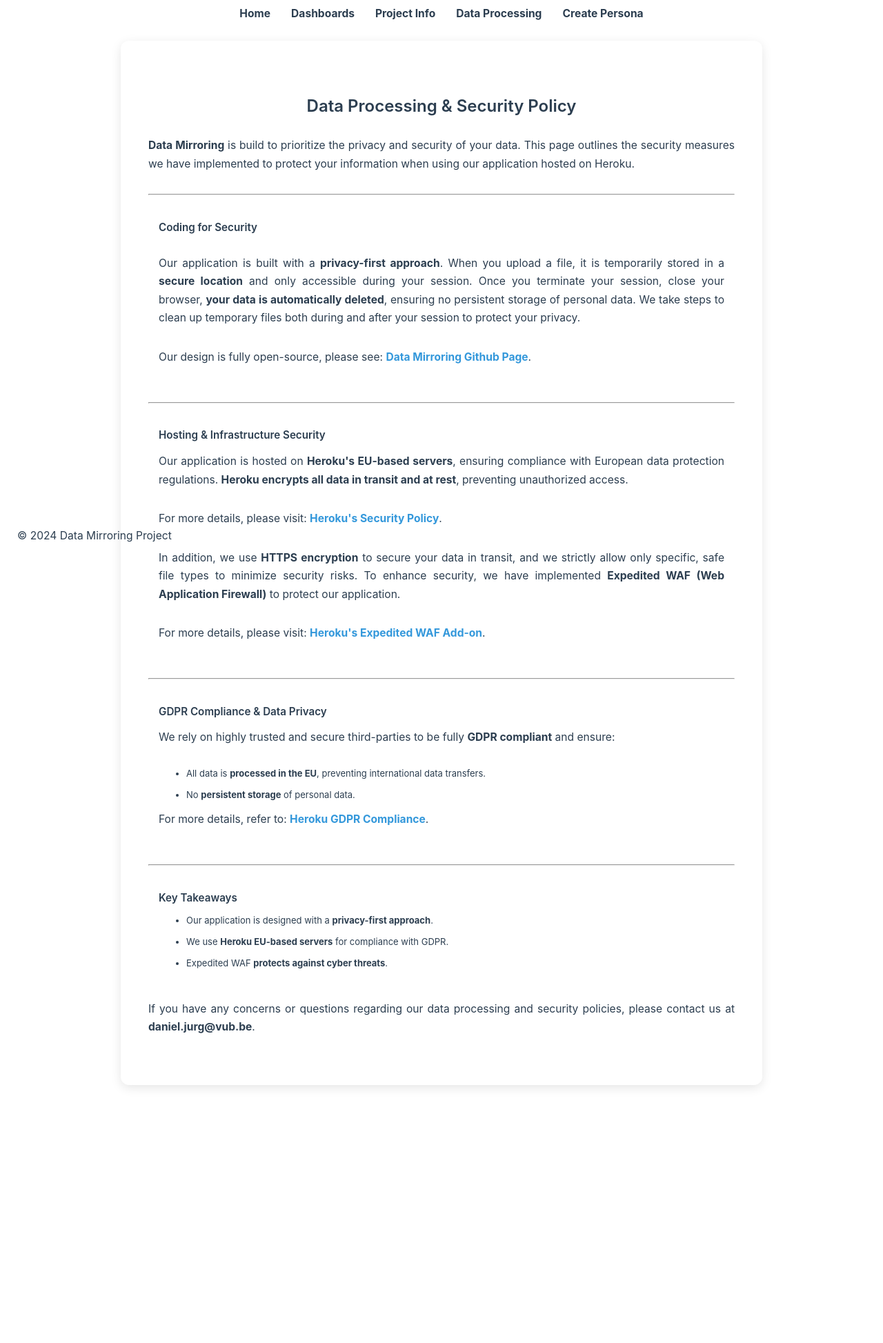
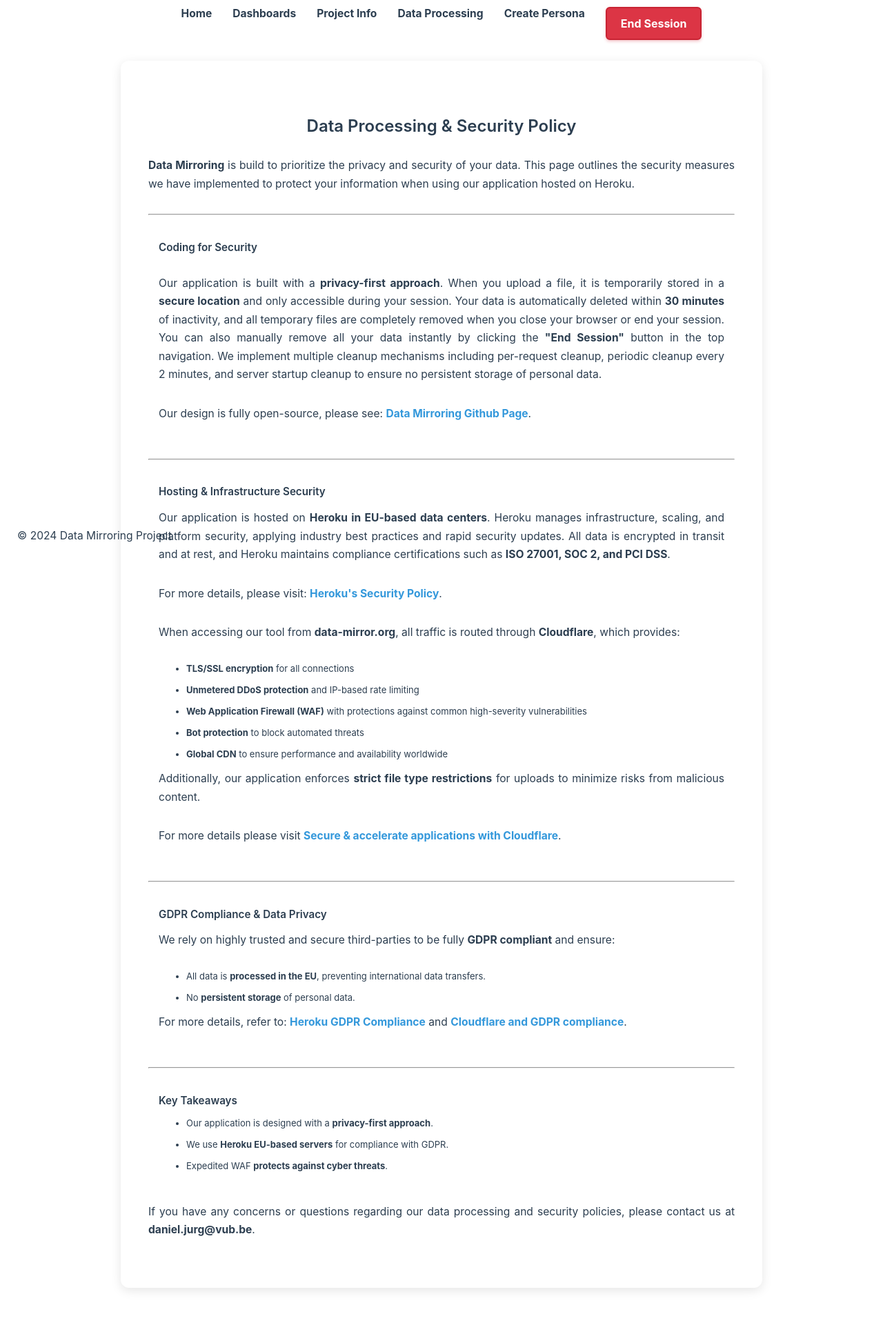
Before and after one commit to dj-urg/data-mirroring, a Flask app: page /data_processing_info in a window 1280 px wide. Shown: the whole page at 69% size. Before the commit the page ends 1577 px from the top, so only its background shows below. Run offline with Flask 3, Linux system fonts and the light colour scheme; the visitor is signed in with stand-in values (Sample User, id 1); some libraries are stand-ins or nearby versions.

Commit message:
security updates and description

```diff
--- a/src/app/routes.py
+++ b/src/app/routes.py
@@ -1,4 +1,4 @@
-from flask import Blueprint, render_template, request, send_file, current_app, session, redirect, url_for, abort, g
+from flask import Blueprint, render_template, request, send_file, current_app, session, redirect, url_for, abort, g, jsonify
 from app.utils.security import requires_authentication, enforce_https, apply_security_headers
 from app.utils.file_manager import TemporaryFileManager, get_user_temp_dir
 from app.utils.extensions import limiter
@@ -430,6 +430,51 @@ def enter_code():
 
     return render_template('enter_code.html')
 
+@routes_bp.route('/logout')
+def logout():
+    """Explicitly clear all session data and user files."""
+    try:
+        # Clear all session data
+        session.clear()
+
+        # Clean up user's temporary files immediately
+        from app.utils.file_manager import TemporaryFileManager
+        TemporaryFileManager.cleanup_temp_files()
+
+        # Remove user's temp directory completely
+        temp_dir = TemporaryFileManager.get_user_temp_dir()
+        if os.path.exists(temp_dir):
+            import shutil
+            shutil.rmtree(temp_dir, ignore_errors=True)
+            current_app.logger.info(f"User logout: completely removed temp directory {temp_dir}")
+
+        current_app.logger.info("User logged out and all data cleared")
+        return redirect(url_for('routes.enter_code'))
+
+    except Exception as e:
+        current_app.logger.error(f"Logout cleanup error: {e}")
+        # Still redirect even if cleanup fails
+        return redirect(url_for('routes.enter_code'))
+
+@routes_bp.route('/cleanup-session', methods=['POST'])
+def cleanup_session():
+    """Handle cleanup requests from client-side (browser close, etc.)."""
+    try:
+        from app.utils.file_manager import TemporaryFileManager
+
+        # Get user ID from session
+        user_id = session.get('user_id')
+        if user_id:
+            # Immediately clean up user files
+            TemporaryFileManager.cleanup_user_files_immediately(user_id)
+            current_app.logger.info(f"Client-triggered cleanup completed for user: {user_id}")
+
+        return jsonify({"status": "success", "message": "Cleanup completed"})
+
+    except Exception as e:
+        current_app.logger.error(f"Client cleanup error: {e}")
+        return jsonify({"status": "error", "message": "Cleanup failed"}), 500
+
 @routes_bp.route('/download_excel/<filename>', methods=['GET'])
 def download_excel(filename):
     """Serve the requested Excel file for download and delete it immediately after."""
--- a/src/app/static/css/style.css
+++ b/src/app/static/css/style.css
@@ -1113,3 +1113,47 @@ h1.platform-title, p.platform-description {
     line-height: 1.2; /* Adjusted line height for script font */
     letter-spacing: 0.02em; /* Slight positive tracking for script font */
 }
+
+/* ========================= */
+/* End Session Button        */
+/* ========================= */
+.end-session-btn {
+    background-color: #dc3545;
+    color: white;
+    padding: 12px 20px;
+    border-radius: 6px;
+    text-decoration: none;
+    font-weight: bold;
+    font-size: 16px;
+    box-shadow: 0 2px 4px rgba(220, 53, 69, 0.3);
+    border: 2px solid #c82333;
+    display: inline-block;
+    transition: all 0.2s ease;
+}
+
+.end-session-btn:hover {
+    background-color: #c82333;
+    transform: translateY(-1px);
+    box-shadow: 0 4px 8px rgba(220, 53, 69, 0.4);
+    color: white;
+    text-decoration: none;
+}
+
+/* ========================= */
+/* Privacy Notice            */
+/* ========================= */
+.privacy-notice {
+    text-align: center;
+    background-color: #e8f4fd;
+    border: 1px solid #bee5eb;
+    border-radius: 8px;
+    padding: 15px;
+    margin: 20px 0 0 0;
+    color: #0c5460;
+    font-size: 14px;
+}
+
+.privacy-notice a {
+    color: #0c5460;
+    text-decoration: underline;
+}
--- /dev/null
+++ b/src/app/static/js/end_session.js
@@ -0,0 +1,21 @@
+/**
+ * End Session Button Handler
+ * Handles the confirmation dialog for ending the session
+ */
+
+document.addEventListener('DOMContentLoaded', function() {
+    // Find the end session button
+    const endSessionBtn = document.querySelector('.end-session-btn');
+
+    if (endSessionBtn) {
+        endSessionBtn.addEventListener('click', function(e) {
+            // Show confirmation dialog
+            const confirmed = confirm('This will immediately delete all your data and end your session. Continue?');
+
+            // If user cancels, prevent navigation
+            if (!confirmed) {
+                e.preventDefault();
+            }
+        });
+    }
+});
--- /dev/null
+++ b/src/app/static/js/session_cleanup.js
@@ -0,0 +1,85 @@
+/**
+ * Session Cleanup Handler
+ * Ensures immediate cleanup when browser is closed or session ends
+ */
+
+document.addEventListener('DOMContentLoaded', function() {
+    // Track session activity
+    let sessionActive = true;
+    let cleanupTriggered = false;
+
+    // Function to trigger cleanup
+    function triggerCleanup() {
+        if (cleanupTriggered) return;
+        cleanupTriggered = true;
+
+        // Send cleanup request to server
+        fetch('/cleanup-session', {
+            method: 'POST',
+            headers: {
+                'Content-Type': 'application/json',
+                'X-CSRFToken': document.querySelector('meta[name=csrf-token]')?.getAttribute('content') || ''
+            },
+            body: JSON.stringify({ cleanup: true })
+        }).catch(error => {
+            console.log('Cleanup request failed (session may have already ended):', error);
+        });
+    }
+
+    // Cleanup on page unload (browser close, navigation, refresh)
+    window.addEventListener('beforeunload', function(e) {
+        triggerCleanup();
+    });
+
+    // Cleanup on page visibility change (tab switch, minimize)
+    document.addEventListener('visibilitychange', function() {
+        if (document.hidden) {
+            // Page is hidden, but don't cleanup yet - user might come back
+            sessionActive = false;
+        } else {
+            // Page is visible again
+            sessionActive = true;
+        }
+    });
+
+    // Cleanup when page is hidden for more than 5 minutes
+    let hiddenTimer;
+    document.addEventListener('visibilitychange', function() {
+        if (document.hidden) {
+            hiddenTimer = setTimeout(() => {
+                if (!sessionActive) {
+                    triggerCleanup();
+                }
+            }, 300000); // 5 minutes
+        } else {
+            if (hiddenTimer) {
+                clearTimeout(hiddenTimer);
+            }
+        }
+    });
+
+    // Cleanup on session timeout (30 minutes of inactivity)
+    let inactivityTimer;
+    function resetInactivityTimer() {
+        clearTimeout(inactivityTimer);
+        inactivityTimer = setTimeout(() => {
+            triggerCleanup();
+        }, 1800000); // 30 minutes
+    }
+
+    // Reset timer on user activity
+    ['mousedown', 'mousemove', 'keypress', 'scroll', 'touchstart'].forEach(event => {
+        document.addEventListener(event, resetInactivityTimer, true);
+    });
+
+    // Initialize timer
+    resetInactivityTimer();
+
+    // Cleanup on explicit session end
+    const endSessionBtn = document.querySelector('.end-session-btn');
+    if (endSessionBtn) {
+        endSessionBtn.addEventListener('click', function() {
+            triggerCleanup();
+        });
+    }
+});
--- a/src/app/templates/base.html
+++ b/src/app/templates/base.html
@@ -37,6 +37,18 @@
     crossorigin="anonymous"
     defer></script>
 
+    <!-- End Session Button Handler -->
+    <script
+        src="{{ url_for('static', filename='js/end_session.js') }}"
+        nonce="{{ csp_nonce }}"
+        defer></script>
+
+    <!-- Session Cleanup Handler -->
+    <script
+        src="{{ url_for('static', filename='js/session_cleanup.js') }}"
+        nonce="{{ csp_nonce }}"
+        defer></script>
+
 </head>
 <body>
 
@@ -49,6 +61,7 @@
                 <li><a href="{{ url_for('routes.info') }}">Project Info</a></li>
                 <li><a href="{{ url_for('routes.data_processing_info') }}">Data Processing</a></li>
                 <li><a href="{{ url_for('routes.generate_synthetic_data') }}">Create Persona</a></li>
+                <li><a href="{{ url_for('routes.logout') }}" class="end-session-btn">End Session</a></li>
             </ul>
         </nav>
     </header>
--- a/src/app/templates/data_processing_info.html
+++ b/src/app/templates/data_processing_info.html
@@ -29,8 +29,9 @@
                 <p>
                 Our application is built with a <strong>privacy-first approach</strong>.
                 When you upload a file, it is temporarily stored in a <strong>secure location</strong> and only accessible during your session.
-                Once you terminate your session, close your browser, <strong>your data is automatically deleted</strong>, ensuring no persistent storage of personal data.
-                We take steps to clean up temporary files both during and after your session to protect your privacy.
+                Your data is automatically deleted within <strong>30 minutes</strong> of inactivity, and all temporary files are completely removed when you close your browser or end your session.
+                You can also manually remove all your data instantly by clicking the <strong>"End Session"</strong> button in the top navigation.
+                We implement multiple cleanup mechanisms including per-request cleanup, periodic cleanup every 2 minutes, and server startup cleanup to ensure no persistent storage of personal data.
                 </p>
 
                 <p>
@@ -45,17 +46,26 @@
         <div class="content-container mt-3">
             <h3 class="mt-4">Hosting & Infrastructure Security</h3>
             <p>
-                Our application is hosted on <strong>Heroku's EU-based servers</strong>, ensuring compliance with European data protection regulations. <strong>Heroku encrypts all data in transit and at rest</strong>, preventing unauthorized access.
+                Our application is hosted on <strong>Heroku in EU-based data centers</strong>. Heroku manages infrastructure, scaling, and platform security, applying industry best practices and rapid security updates. All data is encrypted in transit and at rest, and Heroku maintains compliance certifications such as <strong>ISO 27001, SOC 2, and PCI DSS</strong>.
             </p>
             <p>
                 For more details, please visit: <a href="https://www.heroku.com/policy/security" target="_blank">Heroku's Security Policy</a>.
             </p>
             <p>
-                In addition, we use <strong>HTTPS encryption</strong> to secure your data in transit, and we strictly allow only specific, safe file types to minimize security risks.
-                To enhance security, we have implemented <strong>Expedited WAF (Web Application Firewall)</strong> to protect our application.
+                When accessing our tool from <strong>data-mirror.org</strong>, all traffic is routed through <strong>Cloudflare</strong>, which provides:
+            </p>
+            <ul class="list-unstyled mt-3">
+                <li> <strong>TLS/SSL encryption</strong> for all connections</li>
+                <li> <strong>Unmetered DDoS protection</strong> and IP-based rate limiting</li>
+                <li> <strong>Web Application Firewall (WAF)</strong> with protections against common high-severity vulnerabilities</li>
+                <li> <strong>Bot protection</strong> to block automated threats</li>
+                <li> <strong>Global CDN</strong> to ensure performance and availability worldwide</li>
+            </ul>
+            <p>
+                Additionally, our application enforces <strong>strict file type restrictions</strong> for uploads to minimize risks from malicious content.
             </p>
             <p>
-                For more details, please visit: <a href="https://devcenter.heroku.com/articles/expeditedwaf" target="_blank">Heroku's Expedited WAF Add-on</a>.
+                For more details please visit <a href="https://www.cloudflare.com/en-gb/application-services/solutions/" target="_blank">Secure & accelerate applications with Cloudflare</a>.
             </p>
         </div>
 
@@ -73,7 +83,8 @@
             </ul>
             <p>
                 For more details, refer to:
-                <a href="https://devcenter.heroku.com/articles/gdpr" target="_blank">Heroku GDPR Compliance</a>.
+                <a href="https://devcenter.heroku.com/articles/gdpr" target="_blank">Heroku GDPR Compliance</a> and
+                <a href="https://www.cloudflare.com/en-gb/trust-hub/gdpr/" target="_blank">Cloudflare and GDPR compliance</a>.
             </p>
         </div>
 
--- a/src/app/templates/homepage.html
+++ b/src/app/templates/homepage.html
@@ -16,6 +16,11 @@
             For more information about the project, please visit our
             <a href="https://github.com/dj-urg/data-mirroring" target="_blank">GitHub repository</a>.
         </p>
+
+        <p class="privacy-notice">
+            <strong>Your data is automatically removed from our servers within 30 minutes.</strong> You can also manually remove all your data instantly using the "End Session" button in the top navigation.
+            <a href="{{ url_for('routes.data_processing_info') }}">Learn more about our data processing</a>
+        </p>
     </div>
 
     <div class="center">
```
Also changed, not shown: src/app/utils/file_manager.py (+72 -7 lines).
